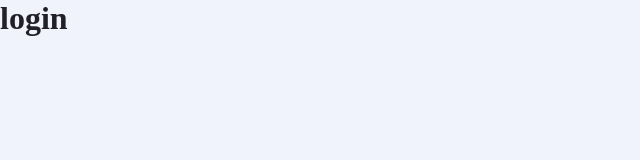
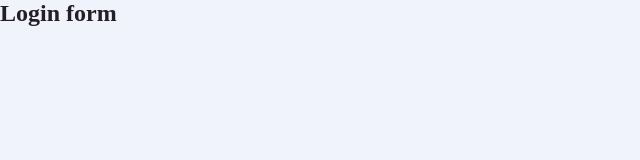
Before and after one commit to human-interaction-with-tecnologies/adaptive-games-platform, a React (Create React App) app: page /login in a window 1280 px wide. Shown: the top 160 px of the page, without its empty margins (0-640 px from the left). Built offline with nearby package versions, Linux system fonts and the light colour scheme.

Commit message:
feat(create router): :bricks: create route para form in login

```diff
--- /dev/null
+++ b/src/pages/Login/LoginForm/index.js
@@ -0,0 +1,8 @@
+
+const LoginForm = () =>{
+    return(
+        <h1>Login form</h1>
+    )
+}
+
+export default LoginForm;
--- a/src/pages/Login/index.js
+++ b/src/pages/Login/index.js
@@ -1,7 +1,13 @@
+import { Routes, Route, useNavigate} from "react-router-dom";
+import LoginForm from "./LoginForm";
 
 const Login = () =>{
     return(
-        <h1>login</h1>
+        <section>
+            <Routes>
+                <Route path="/" element={<LoginForm />}/>
+            </Routes>
+        </section>
     )
 }
 
```
